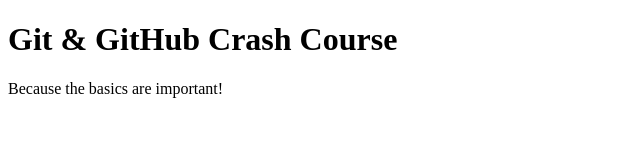
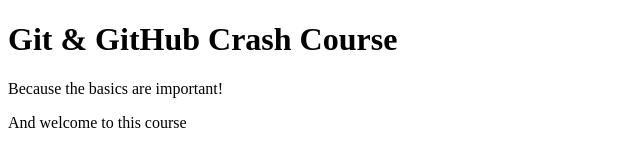
Before and after one commit to tsanchit000/my_first, a plain HTML site: page index.html in a window 1280 px wide. Shown: the whole page, without its empty margins (0-640 px from the left). Drawn offline with Linux system fonts and the light colour scheme.

Commit message:
second commit

```diff
--- a/index.html
+++ b/index.html
@@ -9,5 +9,6 @@
   <body>
     <h1>Git & GitHub Crash Course</h1>
     <p>Because the basics are important!</p>
+    <p>And welcome to this course</p>
   </body>
 </html>
```
